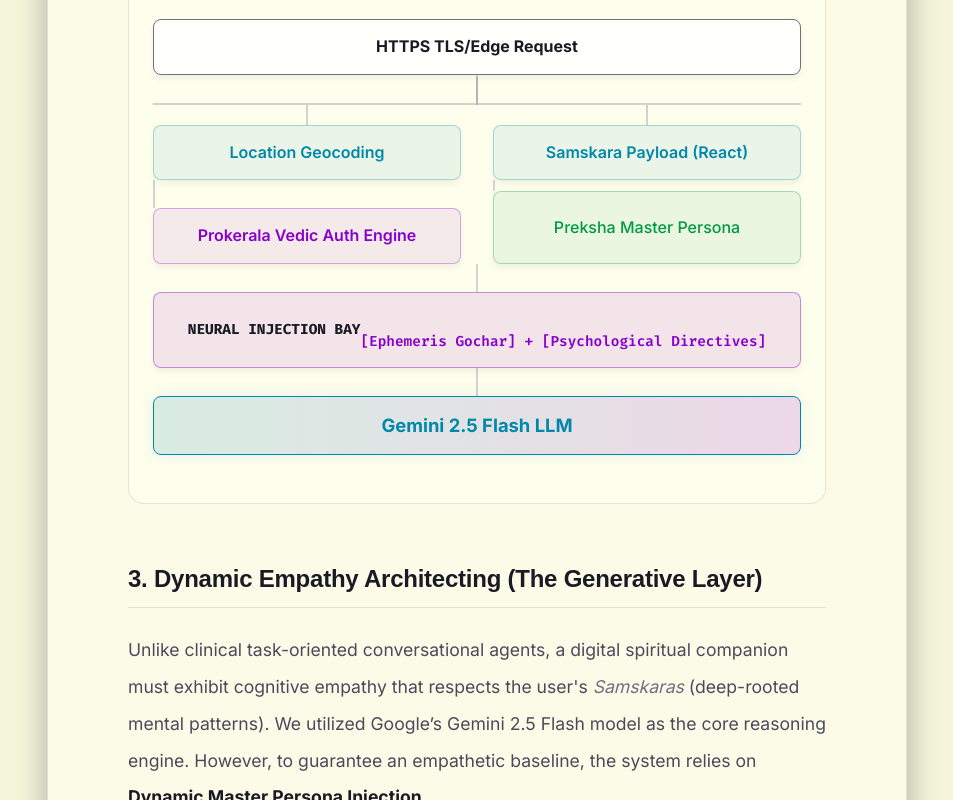
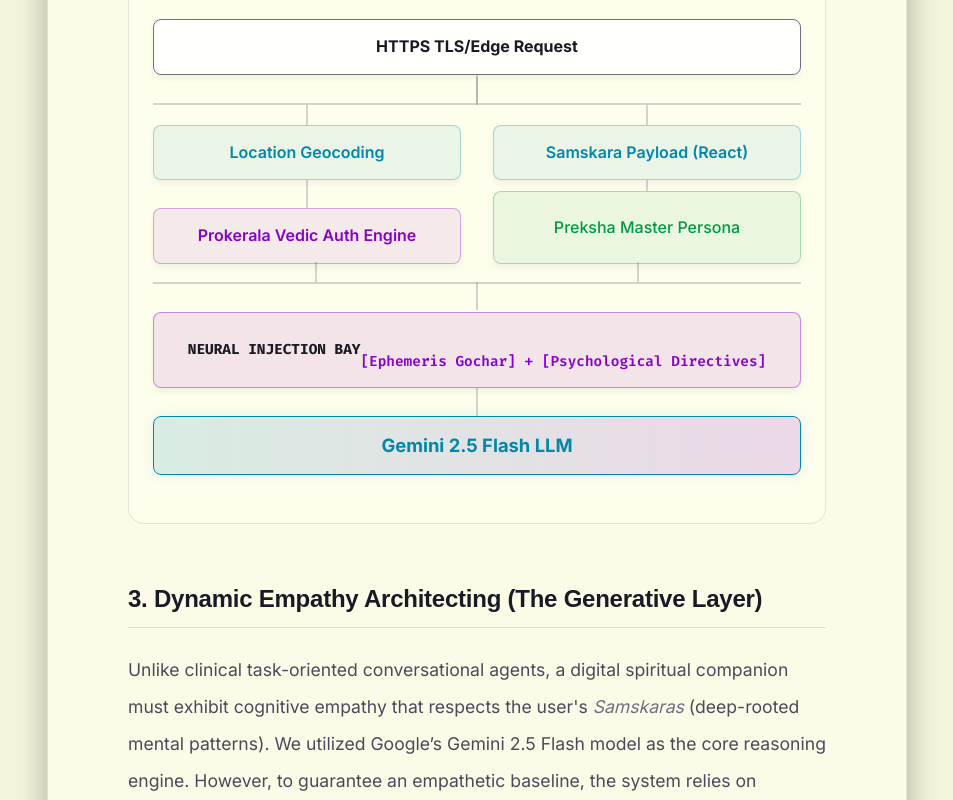
Before and after one commit to inayansingh/nayansingh, a React (Vite) app: page /research/architecture-of-empathy in a window 1280 px wide. Shown: the part 1760-2560 px from the top of the page, without its empty margins (163-1116 px from the left). Built offline with nearby package versions, Linux system fonts and the light colour scheme.

Commit message:
style(research): properly align graphical branching columns and inject css converge lines

```diff
--- a/src/pages/PaperSpiritualAI.css
+++ b/src/pages/PaperSpiritualAI.css
@@ -286,6 +286,7 @@
   flex: 1;
   display: flex;
   flex-direction: column;
+  align-items: center;
   position: relative;
 }
 
--- a/src/pages/PaperSpiritualAI.jsx
+++ b/src/pages/PaperSpiritualAI.jsx
@@ -81,7 +81,7 @@
                          <div className="d-node data-node bg-glass-bg">Preksha Master Persona</div>
                       </div>
                    </div>
-                   <div className="d-line"></div>
+                   <div className="d-converge"><div className="d-converge-drop"></div></div>
                    <div className="d-node injection-node shadow-md text-center py-4 px-8 w-full max-w-md">
                       <strong>NEURAL INJECTION BAY</strong><br/>
                       [Ephemeris Gochar] + [Psychological Directives]
@@ -145,7 +145,7 @@
                          <div className="d-node data-node text-xs">Bypass Payment Interceptor</div>
                       </div>
                    </div>
-                   <div className="d-line"></div>
+                   <div className="d-converge"><div className="d-converge-drop"></div></div>
                    <div className="d-node gemini-node">Enable Message Pipeline</div>
                 </div>
               </div>
```
